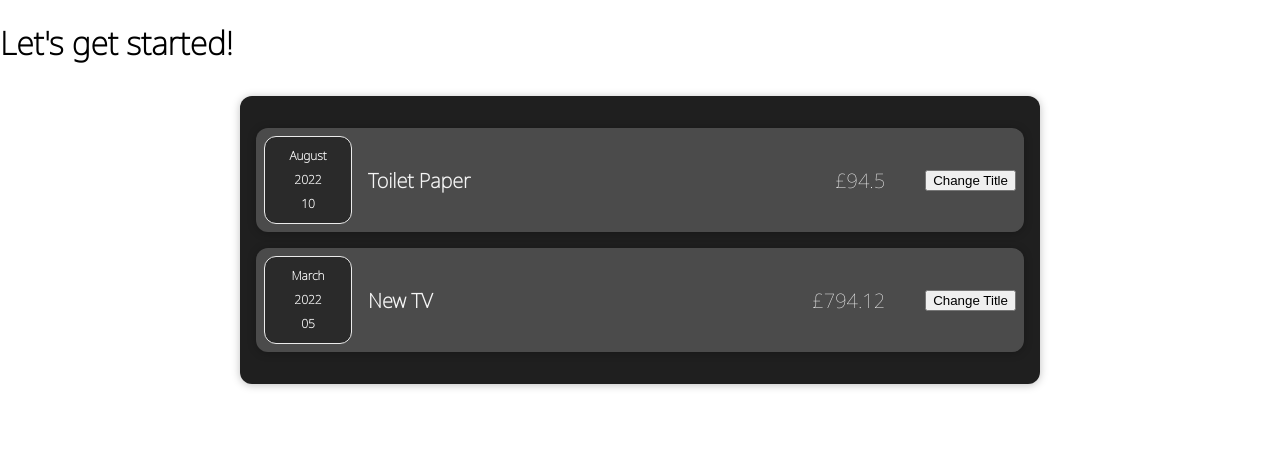
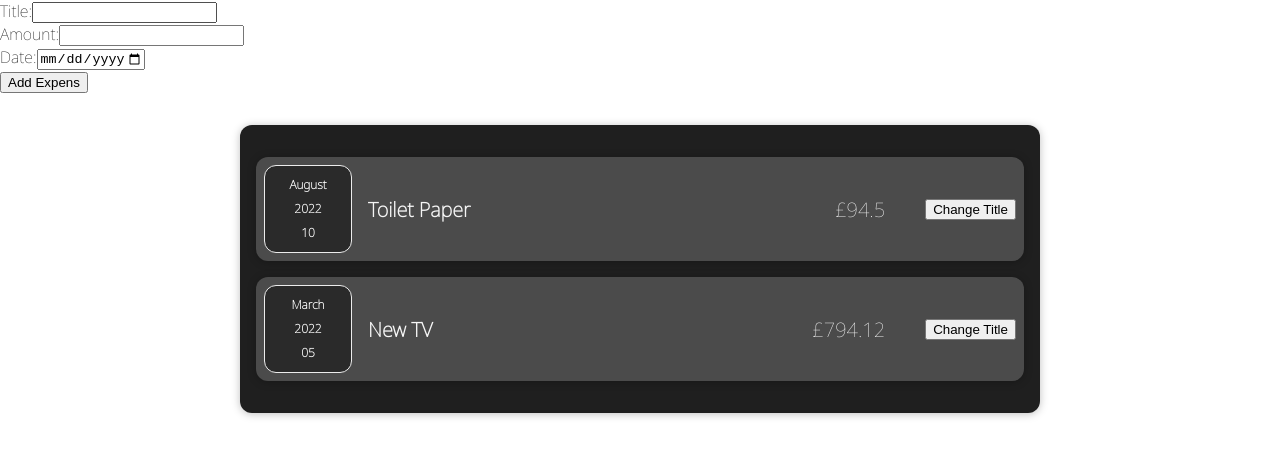
Before and after one commit to sevdas/data-analyzer, a React (Create React App) app: page / in a window 1280 px wide. Shown: the top 456 px of the page. Built offline with nearby package versions, Linux system fonts and the light colour scheme; the HTML template or start-up script is replaced by a standard one.

Commit message:
create Form component

```diff
--- a/src/App.js
+++ b/src/App.js
@@ -1,4 +1,5 @@
 import Expenses from './components/Expenses/Expenses';
+import NewExpense from "./components/NewExpense/NewExpense"
 
 function App() {
 
@@ -19,9 +20,7 @@
 
   return (
     <>
-      <h1>
-        Let's get started!
-      </h1>
+      <NewExpense />
       <Expenses items={expenses} />
     </>
   );
--- a/src/components/Expenses/ExpenseItem.js
+++ b/src/components/Expenses/ExpenseItem.js
@@ -5,15 +5,18 @@
 
 export default function ExpenseItem({ title, amount, date }) {
 
+    const [newTitle, setNewTitle] = React.useState(title)
+
     const clickHandler = () => {
-        console.log('Clicked!')
+        setNewTitle('Updated!');
+        console.log('newTitle', newTitle)
     }
 
     return (
         <Card className="expense-item">
             <ExpenseDate date={date} />
             <div className="expense-item__description">
-                <h2>{title}</h2>
+                <h2>{newTitle}</h2>
                 <p className="expense-item__price">£{amount}</p>
             </div>
             <button onClick={clickHandler}>Change Title</button>
--- /dev/null
+++ b/src/components/NewExpense/ExpenseForm.js
@@ -0,0 +1,28 @@
+import React from 'react'
+import './ExpenseForm.css'
+
+export default function ExpenseForm() {
+    return (
+        <form action="">
+            <div className="new-expense__controls">
+                <div className="new-expense__control">
+                    <label htmlFor="namedInput">Title:</label>
+                    <input id="namedInput" type="text" name="title" />
+                </div>
+                <div className="new-expense__controls">
+                    <label htmlFor="amountInput">Amount:</label>
+                    <input id="amountInput" type="number" name="amount" min="0.01" step="0.01" />
+                </div>
+                <div className="new-expense__controls">
+                    <label htmlFor="dateInput">Date:</label>
+                    <input id="dateInput" type="date" name="date" min="2019-01-01" max="2022-12-31" />
+                </div>
+                <div className="new-expense__actions">
+                    <button type="submit">
+                        Add Expens
+                    </button>
+                </div>
+            </div>
+        </form>
+    )
+}
--- /dev/null
+++ b/src/components/NewExpense/NewExpense.css
@@ -0,0 +1,19 @@
+.new-expense {
+    background-color: #a892ee;
+    padding: 1rem;
+    margin: 2rem auto;
+    width: 50rem;
+    max-width:95%;
+    border-radius:12px;
+    text-align:center;
+    box-shadow: 0 1px 8px rgba(0, 0, 0, 0.25);
+}
+
+.new-expense button {
+    font: inherit;
+    cursor: pointer;
+    padding: 1rem 2rem;
+    border: 1px solid #40005d;
+    background-color: #40005d;
+    color:whitesmoke;
+}
--- /dev/null
+++ b/src/components/NewExpense/NewExpense.js
@@ -0,0 +1,11 @@
+import React from 'react'
+import ExpenseForm from "./ExpenseForm"
+import "./ExpenseForm.css"
+
+export default function NewExpense() {
+    return (
+        <div className="new-expense">
+            <ExpenseForm />
+        </div>
+    )
+}
```
Also changed, not shown: src/components/NewExpense/ExpenseForm.css (added).
